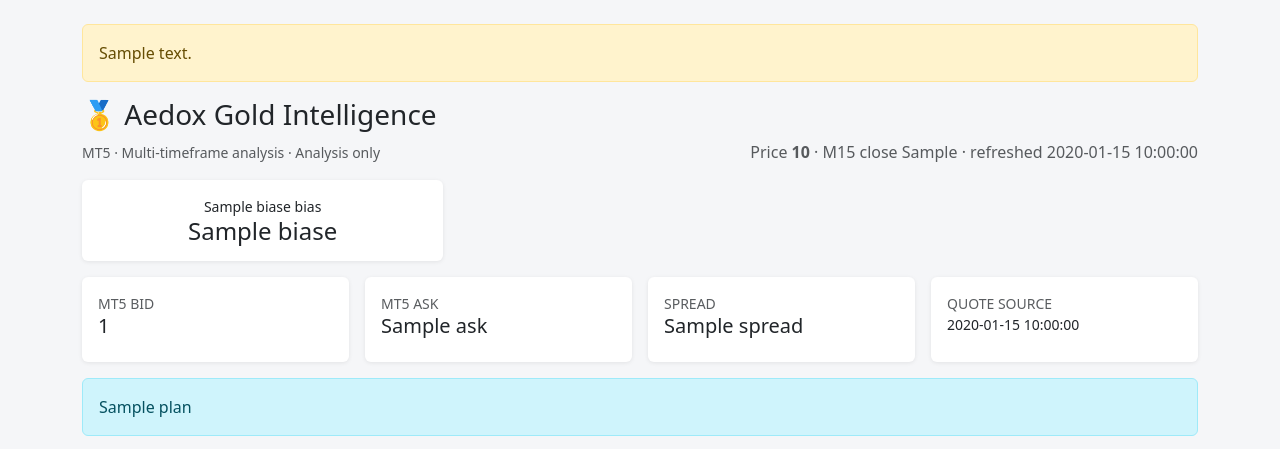
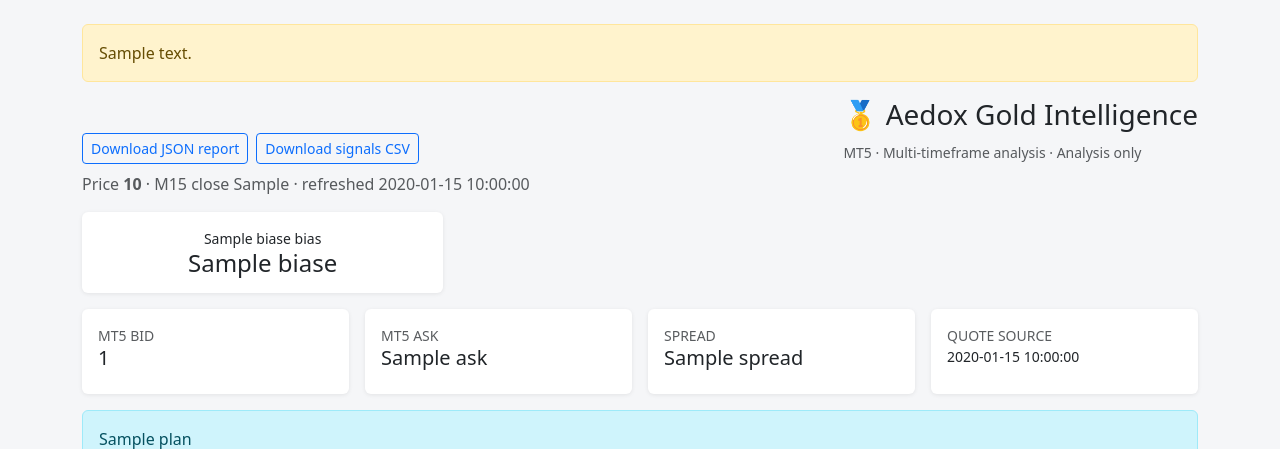
Before and after one commit to AedoxBuilds/XAU, a Flask app: template XAU/gold_agent/app/templates/index.html in a window 1280 px wide. Shown: the top 449 px of the page. Run offline with Flask 3, Linux system fonts and the light colour scheme; the template is opened without the code that fills it: most values are stand-ins (such as "Sample title", 1, 10 or a date in 2020); parts of the project's set-up code (start-up, migrations or seed data) failed here and were passed over.

Commit message:
Add downloadable JSON and CSV reports to dashboard

```diff
--- a/XAU/gold_agent/app/templates/index.html
+++ b/XAU/gold_agent/app/templates/index.html
@@ -3,6 +3,10 @@
 {% if note %}<div class="alert alert-warning">{{ note }}</div>{% endif %}
 
 <div class="d-flex justify-content-between align-items-end mb-3 flex-wrap gap-2">
+    <div class="d-flex gap-2 flex-wrap">
+        <a class="btn btn-sm btn-outline-primary" href="{{ url_for('main.report_json') }}">Download JSON report</a>
+        <a class="btn btn-sm btn-outline-primary" href="{{ url_for('main.signals_csv') }}">Download signals CSV</a>
+    </div>
     <div><h3>🥇 Aedox Gold Intelligence</h3><small class="text-muted">MT5 · Multi-timeframe analysis · Analysis only</small></div>
     <span class="text-muted">Price <b>{{ price }}</b> · M15 close {{ last_candle }} · refreshed {{ updated }}</span>
 </div>
```
